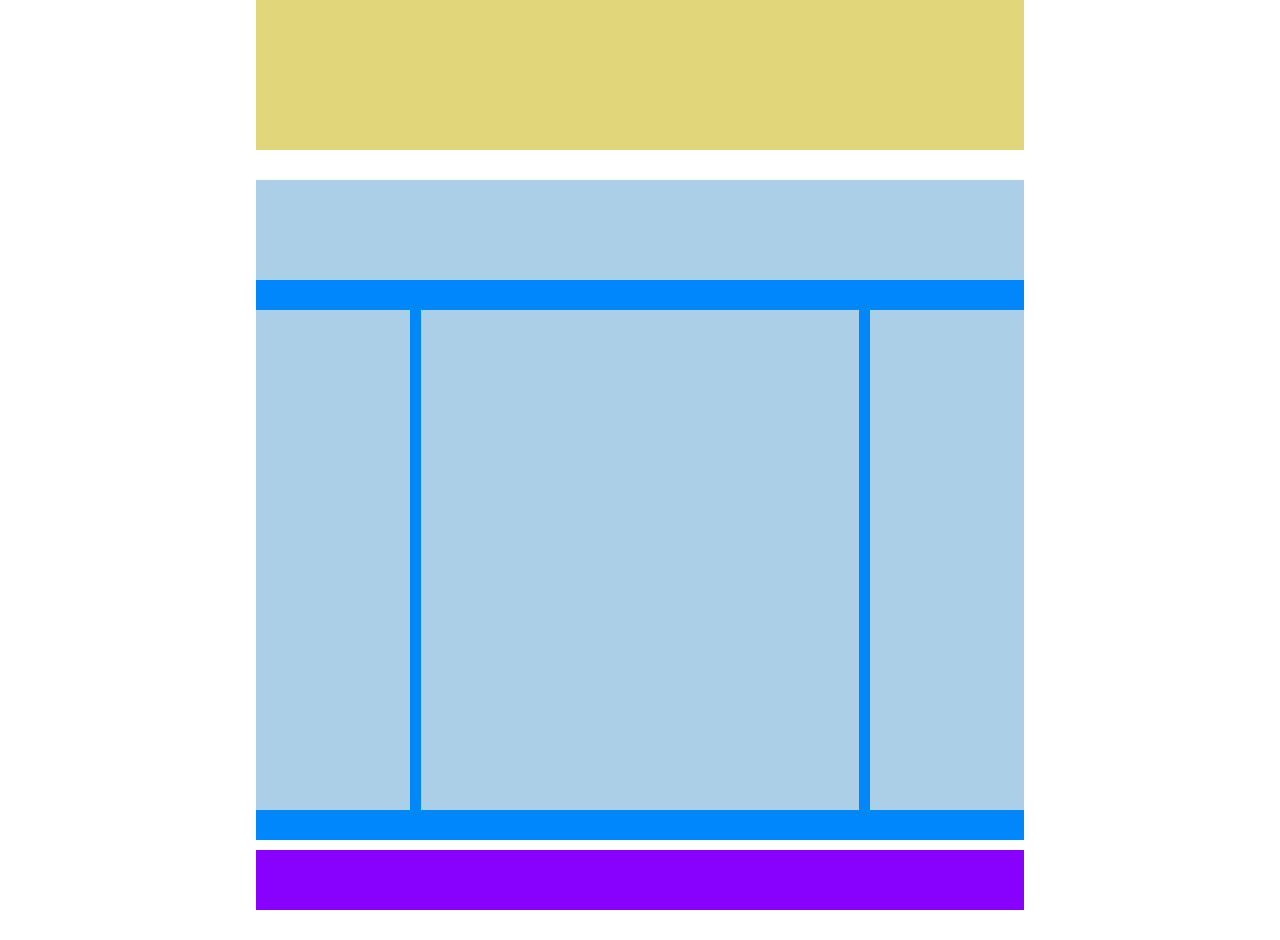
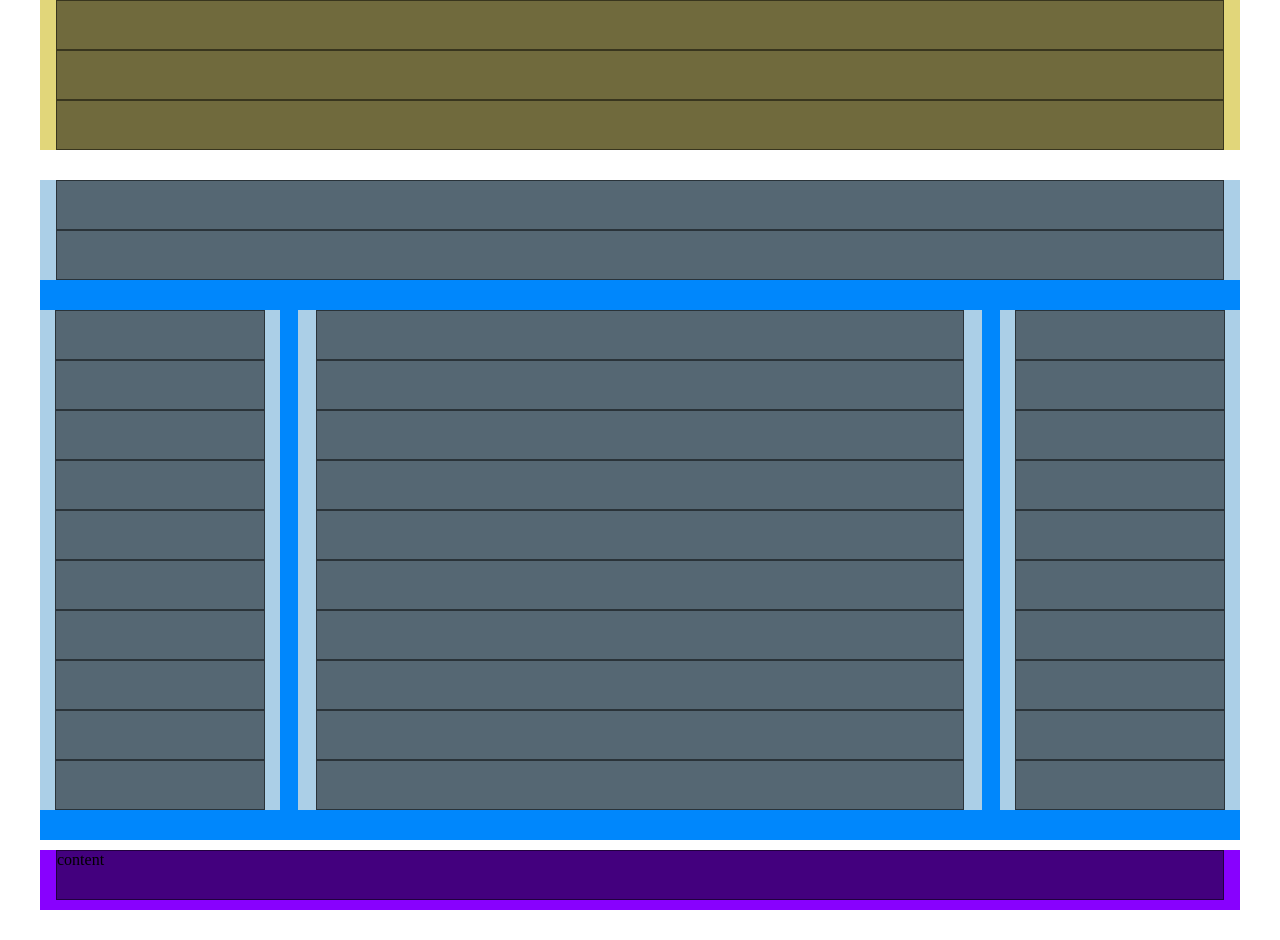
Before and after one commit to Cal-107/htmlcss-struttura-wp, a plain HTML site: page index.html in a window 1280 px wide. Shown: the part 510-1450 px from the top of the page. Drawn offline with Linux system fonts and the light colour scheme.

Commit message:
add final setup for next exercise

```diff
--- a/css/main.css
+++ b/css/main.css
@@ -6,10 +6,6 @@
     box-sizing: border-box;
 }
 
-.container{
-    width: 60%;
-    margin: 0 auto;
-}
 
 /* utilities */
 
@@ -19,8 +15,17 @@
     height: 50px;
 }
 
+.container{
+    width: 1200px;
+    margin: 0 auto;
+}
+
 .mt-30 {
     margin-top: 30px;
+}
+
+.mb-30 {
+    margin-bottom: 30px;
 }
 
 .px-16 {
@@ -41,17 +46,15 @@ header {
 }
 
 /* main */
+.container-2 {
+    background-color: #0087fc;
+}
 
 .content-high {
     background-color: #e1d67a;
     height: 500px;
 }
 
-.container-2 {
-    background-color: #0087fc;
-    height: 660px;
-    /* display: inline-block; */
-}
 
 .high-section {
     background-color: #abcfe7;
--- a/index.html
+++ b/index.html
@@ -11,15 +11,14 @@
     <div class="container">
         <!-- header start -->
         <header class="mt-30 px-16">
-            <!-- <div class="debug-box">Content</div>
-            <div class="debug-box">Content</div> -->
+            <div class="debug-box"></div>
+            <div class="debug-box"></div>
         </header>
 
         <!-- main -->
-        <main class="clearfix">
+        <main>
             <!-- container-1 -->
             <section class="content-high mt-30 px-16">
-                <!-- <div class="debug-box"></div>
                 <div class="debug-box"></div>
                 <div class="debug-box"></div>
                 <div class="debug-box"></div>
@@ -28,49 +27,57 @@
                 <div class="debug-box"></div>
                 <div class="debug-box"></div>
                 <div class="debug-box"></div>
-                <div class="debug-box"></div> -->
+                <div class="debug-box"></div>
+                <div class="debug-box"></div>
             </section>
 
             <!-- container 2 -->
-            <section class="container-2 mt-30">
-                <div class="high-section">
-                    <!-- <div class="debug-box"></div>
-                    <div class="debug-box"></div> -->
+            <section class="container-2 clearfix mt-30">
+                <div class="high-section px-16">
+                    <div class="debug-box"></div>
+                    <div class="debug-box"></div>
                 </div>
-                <aside class="sidebar mt-30">
-                    <!-- <div class="debug-box">content</div>
-                    <div class="debug-box">content</div>
-                    <div class="debug-box">content</div>
-                    <div class="debug-box">content</div>
-                    <div class="debug-box">content</div>
-                    <div class="debug-box">content</div>
-                    <div class="debug-box">content</div>
-                    <div class="debug-box">content</div> -->
+                <aside class="sidebar mt-30 mb-30">
+                    <div class="debug-box"></div>
+                    <div class="debug-box"></div>
+                    <div class="debug-box"></div>
+                    <div class="debug-box"></div>
+                    <div class="debug-box"></div>
+                    <div class="debug-box"></div>
+                    <div class="debug-box"></div>
+                    <div class="debug-box"></div>
+                    <div class="debug-box"></div>
+                    <div class="debug-box"></div>
                 </aside>
-                <div class="middle-float box mt-30">
-                    <!-- <div class="debug-box">content</div>
-                    <div class="debug-box">content</div>
-                    <div class="debug-box">content</div>
-                    <div class="debug-box">content</div>
-                    <div class="debug-box">content</div>
-                    <div class="debug-box">content</div>
-                    <div class="debug-box">content</div>
-                    <div class="debug-box">content</div> -->
+                <div class="middle-float box mt-30 mb-30">
+                    <div class="debug-box"></div>
+                    <div class="debug-box"></div>
+                    <div class="debug-box"></div>
+                    <div class="debug-box"></div>
+                    <div class="debug-box"></div>
+                    <div class="debug-box"></div>
+                    <div class="debug-box"></div>
+                    <div class="debug-box"></div>
+                    <div class="debug-box"></div>
+                    <div class="debug-box"></div>
                 </div>
-                <aside class="sidebar mt-30">
-                    <!-- <div class="debug-box">content</div>
-                    <div class="debug-box">content</div>
-                    <div class="debug-box">content</div>
-                    <div class="debug-box">content</div>
-                    <div class="debug-box">content</div>
-                    <div class="debug-box">content</div>
-                    <div class="debug-box">content</div>
-                    <div class="debug-box">content</div> -->
+                <aside class="sidebar mt-30 mb-30">
+                    <div class="debug-box"></div>
+                    <div class="debug-box"></div>
+                    <div class="debug-box"></div>
+                    <div class="debug-box"></div>
+                    <div class="debug-box"></div>
+                    <div class="debug-box"></div>
+                    <div class="debug-box"></div>
+                    <div class="debug-box"></div>
+                    <div class="debug-box"></div>
+                    <div class="debug-box"></div>
                 </aside>
         </main>
 
         <!-- footer -->
-        <footer>
+        <footer class="px-16">
+            <div class="debug-box">content</div>
         </footer>
     </div>
 </body>
```
Also changed, not shown: 1 other file.
